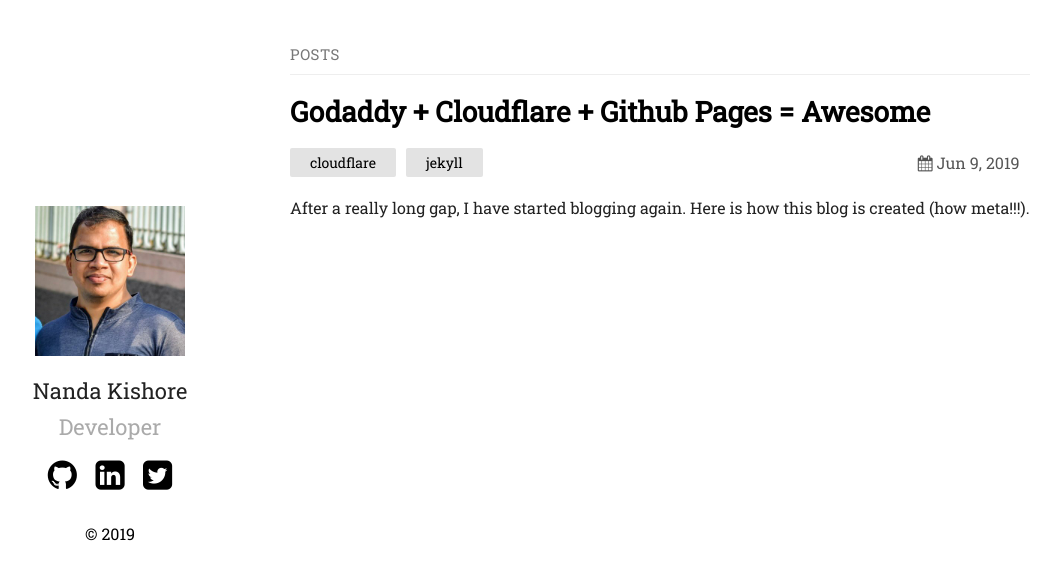
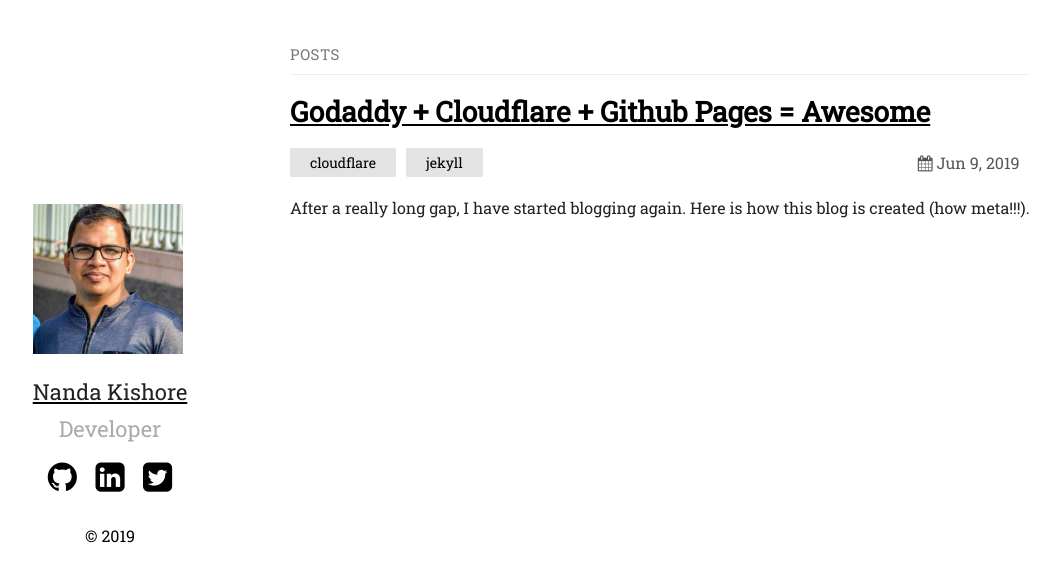
Before and after one commit to nanda-ki-shor/blog, a Jekyll site: the page built from index.md, in a window 1280 px wide. Shown: the top 582 px of the page, without its empty margins (75-1135 px from the left). Built offline with Jekyll 4.4.1, drawn with Linux system fonts in a browser that asks for light colours.

Commit message:
Cosmetic changes for urls

```diff
--- a/_layouts/default.html
+++ b/_layouts/default.html
@@ -8,10 +8,11 @@
 <body>
 	<main class="container">
 		<section class="about">
+		<a href="/">
 			<img src="{{ "/assets/portfolio.jpg" | relative_url }}" alt="{{ site.plainwhite.name }}">
-
 			<h2>{{ site.plainwhite.name }}</h2>
-			<p class="tagline">{{ site.plainwhite.tagline }}</p>
+		</a>
+		<p class="tagline">{{ site.plainwhite.tagline }}</p>
 			<ul class="social">
 				<a href="https://github.com/{{ site.plainwhite.social_links.github }}">
 					<li><i class="icon-github-circled"></i></li>
--- a/_sass/plain.scss
+++ b/_sass/plain.scss
@@ -136,7 +136,7 @@ main {
 	align-items: center;
 }
 .post-link {
-	text-decoration: none;
+	text-decoration: underline;
 }
 
 .post-title {
```
